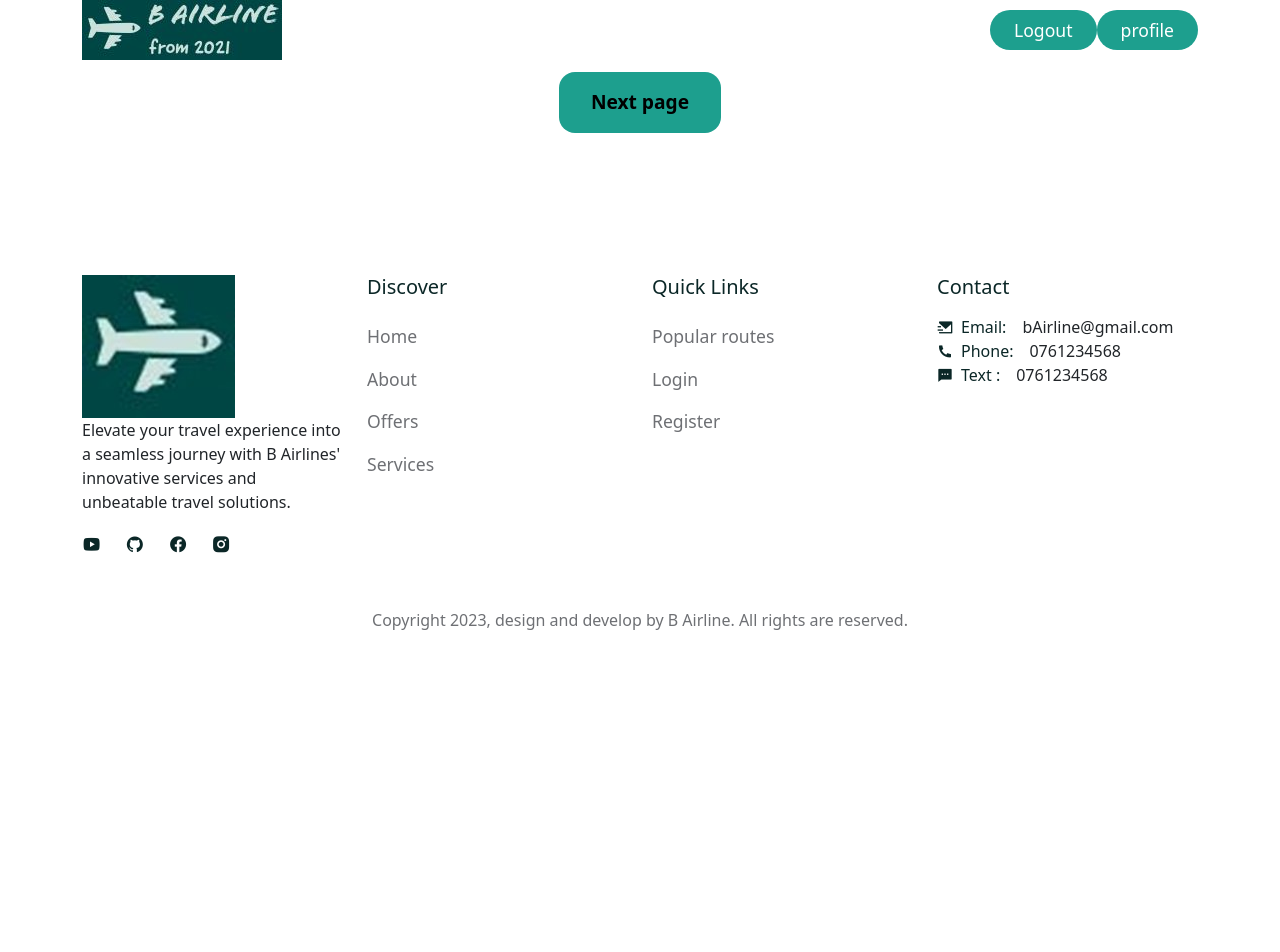
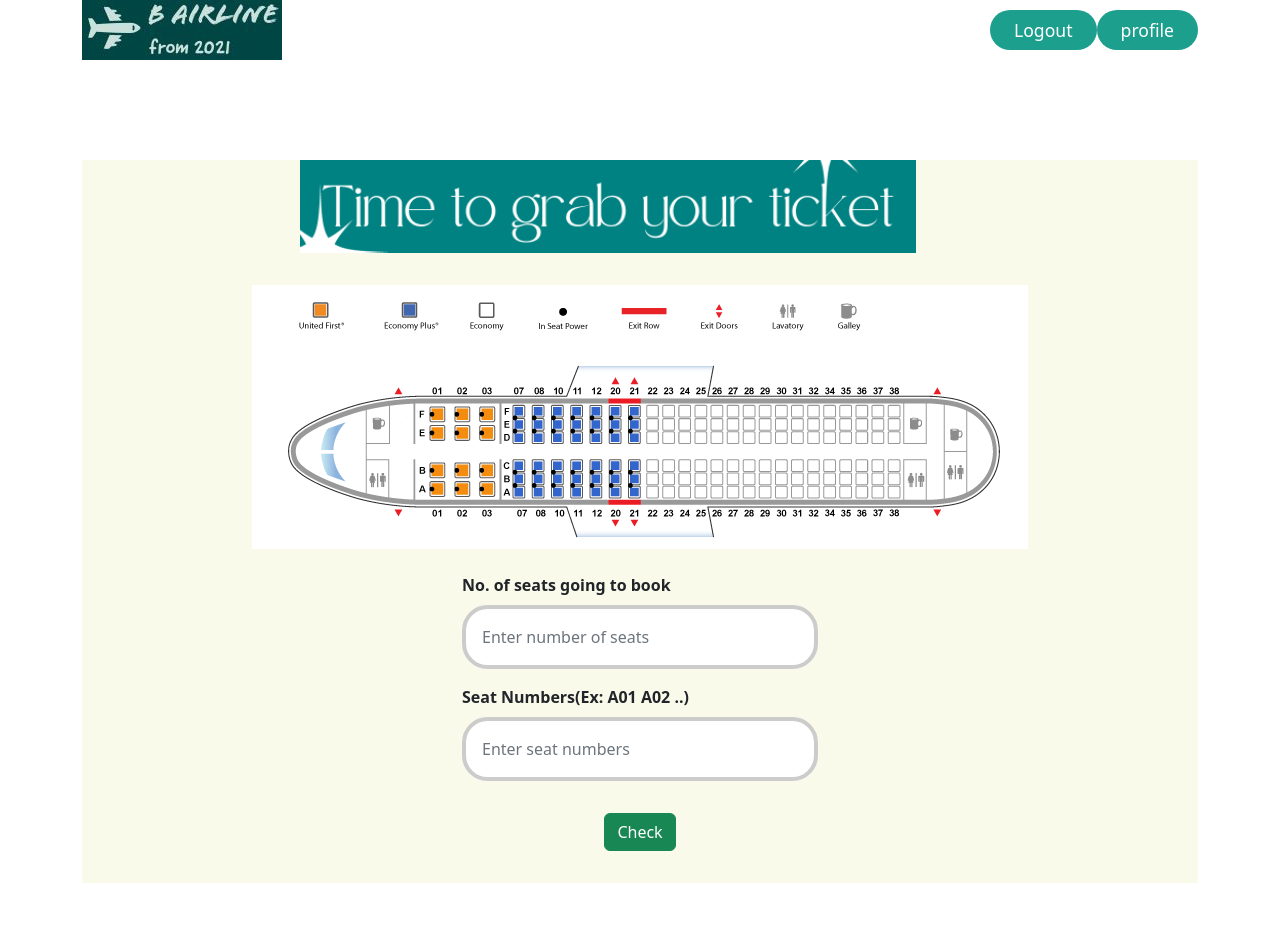
Before and after one commit to anupaperera112/airline_system, a React (Create React App) app in the folder frontend/: page /seat in a window 1280 px wide. Shown: the top 952 px of the page. Before the commit the page ends 800 px from the top, so only its background shows below. Built offline with nearby package versions, Linux system fonts and the light colour scheme; no server answers; sample sign-in values are in the browser's storage; a web font is replaced by a local one.

Commit message:
seat page done

```diff
--- a/frontend/src/pages/Seat.jsx
+++ b/frontend/src/pages/Seat.jsx
@@ -1,6 +1,9 @@
 import React from 'react';
 import { useNavigate } from 'react-router-dom';
 import { Container, Row, Col } from 'reactstrap';
+import '../styles/seat.css';
+import userImage from '../assets/images/seat_map.png';
+import userImage2 from '../assets/images/topic.png';
 
 const Seat = () => {
     const navigate = useNavigate();
@@ -10,13 +13,50 @@ const Seat = () => {
     };
 
     return (
-        <section>
+
             <Container>
-        <button className="btn-primary" onClick={handleCheckButtonClick}>
-            Next page
-        </button>
-        </Container>
-        </section>
+            <div className="seat-box">
+                <Row>
+                    <img src={userImage2} alt="User Profile" className="img-fluid" style={{ maxWidth: '50vw', marginLeft: '17vw' }} />
+                </Row>
+                <Row>
+                    <p></p>
+                    <p></p>
+                </Row>
+
+                <Row className="mb-4 d-flex align-items-center justify-content-center" >
+                    <Col className="text-center">
+                        <img src={userImage} alt="User Profile" className="img-fluid" />
+                    </Col>
+                </Row>
+
+                <Row className="justify-content-center mb-3">
+                    <Col md={4}>
+                        <div className="mb-3">
+                            <label htmlFor="numberOfSeats" className="form-label">No. of seats going to book</label>
+                            <input type="number" className="form-control" id="numberOfSeats" placeholder="Enter number of seats" min="0"/>
+                        </div>
+                        <div className="mb-3">
+                            <label htmlFor="seatNumbers" className="form-label">Seat Numbers(Ex: A01 A02 ..)</label>
+                            <input type="text" className="form-control" id="seatNumbers" placeholder="Enter seat numbers" />
+                        </div>
+                    </Col>
+                </Row>
+                <Row className="justify-content-center">
+                    <Col md={4} className="text-center">
+                        <button className="btn btn-success" onClick={handleCheckButtonClick}>
+                            Check
+                        </button>
+                    </Col>
+                </Row>
+                <Row>
+                <p></p>
+                <p></p>
+                </Row>
+
+                    </div>
+            </Container>
+
     );
 };
 
--- /dev/null
+++ b/frontend/src/styles/seat.css
@@ -0,0 +1,5 @@
+.seat-box{
+    background-color: #FAFAEB;
+    margin-top: 20vh;
+    margin-bottom: 20vh;
+}
```
Also changed, not shown: frontend/src/assets/images/seat_map.png (added), frontend/src/assets/images/topic.png (added).
